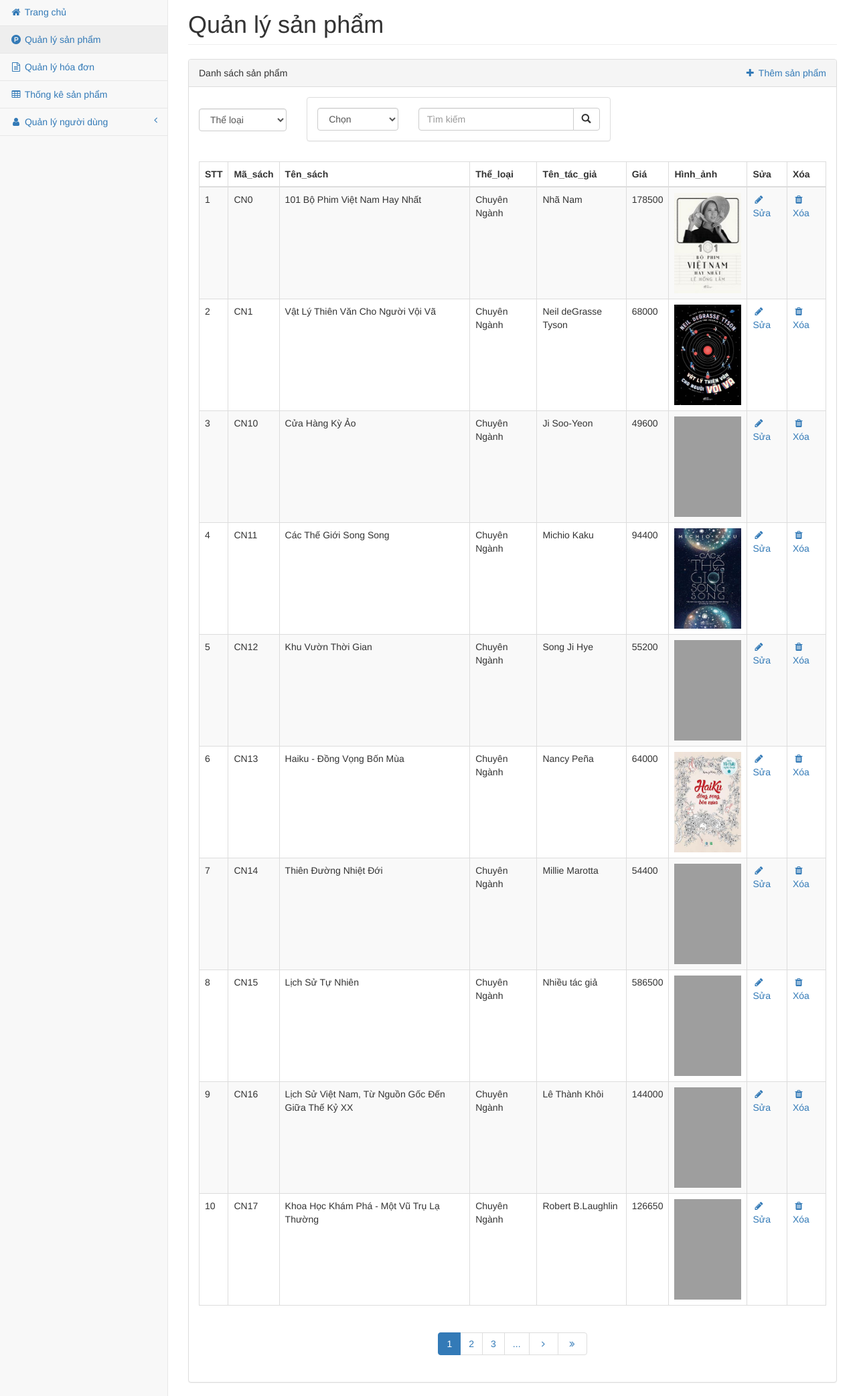
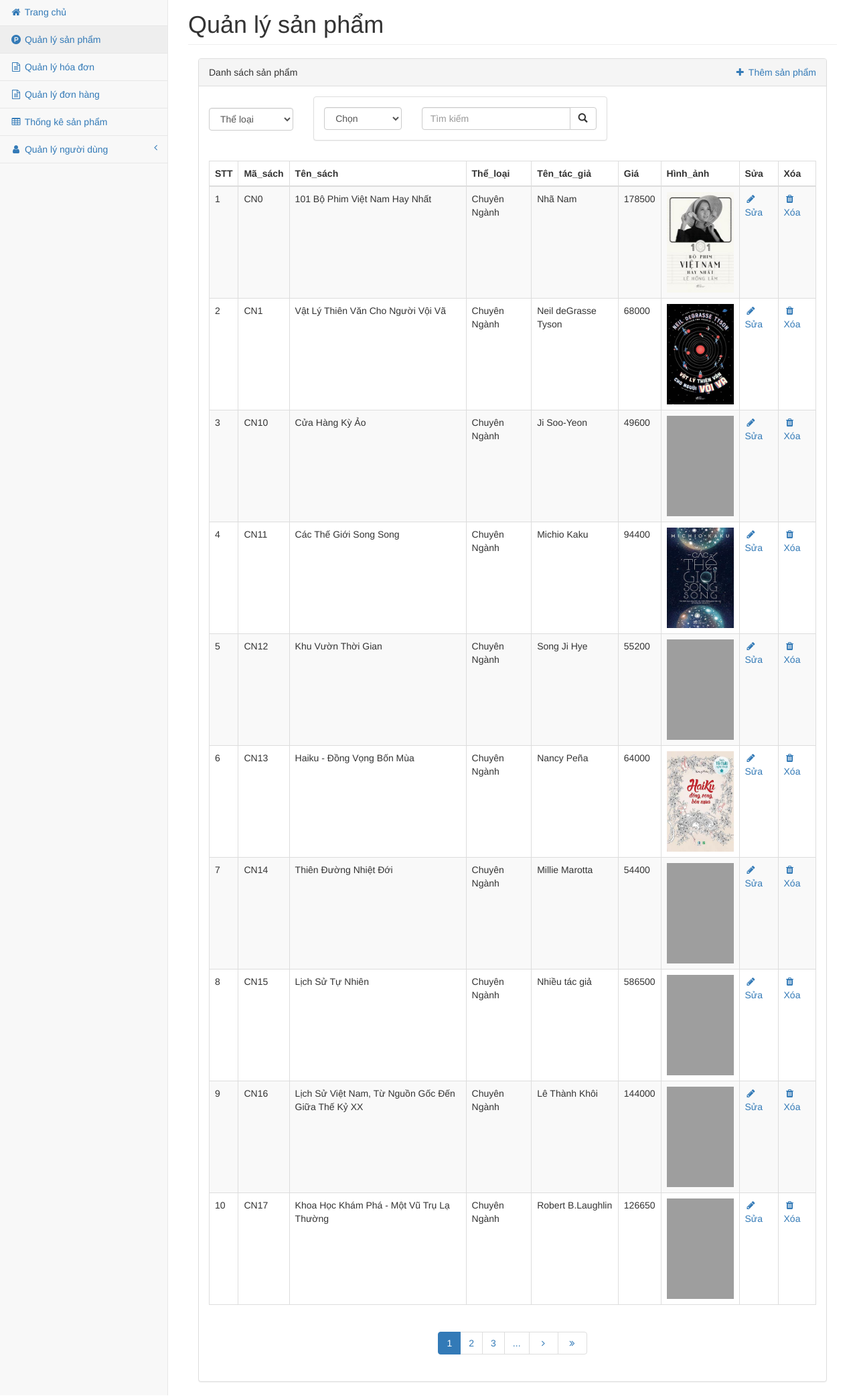
Before and after one commit to viethoanggg/DoAnWeb2, a PHP site: page /php/quanlysanpham.php in a window 1280 px wide. Shown: the part 53-2138 px from the top of the page at 67% size. Run offline with PHP 8.4, Linux system fonts and the light colour scheme; data comes from the database, SQL or seed files in the repository; grey boxes are pictures that could not be loaded.

Commit message:
Update quanlysanpham.php

```diff
--- a/Web2/php/quanlysanpham.php
+++ b/Web2/php/quanlysanpham.php
@@ -72,7 +72,10 @@
                         <a href="quanlysanpham.php"><i class="fa fa-product-hunt fa-fw"></i> Quản lý sản phẩm</a>
                     </li>
 					<li>
-                        <a href="#"><i class="fa fa-file-text-o fa-fw"></i> Quản lý hóa đơn</a>
+                        <a href="quanlyhoadon.php"><i class="fa fa-file-text-o fa-fw"></i> Quản lý hóa đơn</a>
+                    </li>
+					<li>
+                        <a href="quanlydonhang.php"><i class="fa fa-file-text-o fa-fw"></i> Quản lý đơn hàng</a>
                     </li>
 					<li>
                         <a href="#"><i class="fa fa-table fa-fw"></i> Thống kê sản phẩm</a>
@@ -106,13 +109,6 @@
             </div>
 
 	<!---------------------------------hien san pham ----------------------------------->
-
-			<div class="row">
-                <div class="col-lg-12">
-                    <div class="">
-                </div>
-            </div>
-
             <!-- ... Your content goes here ... -->
 
 
```
